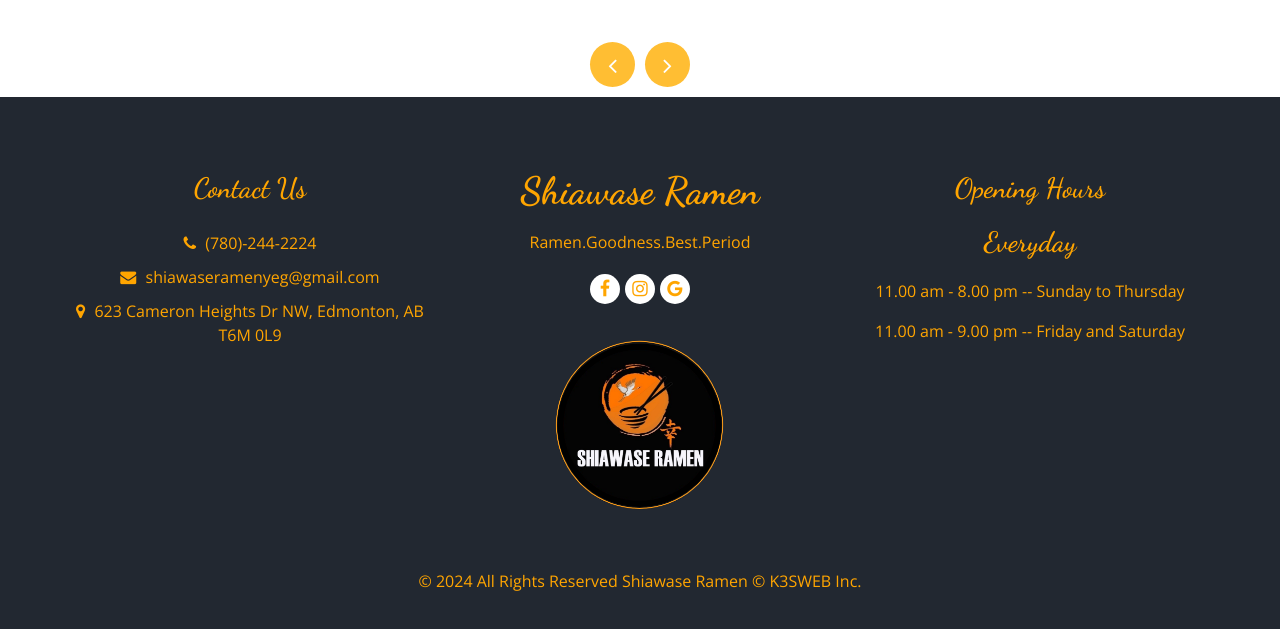
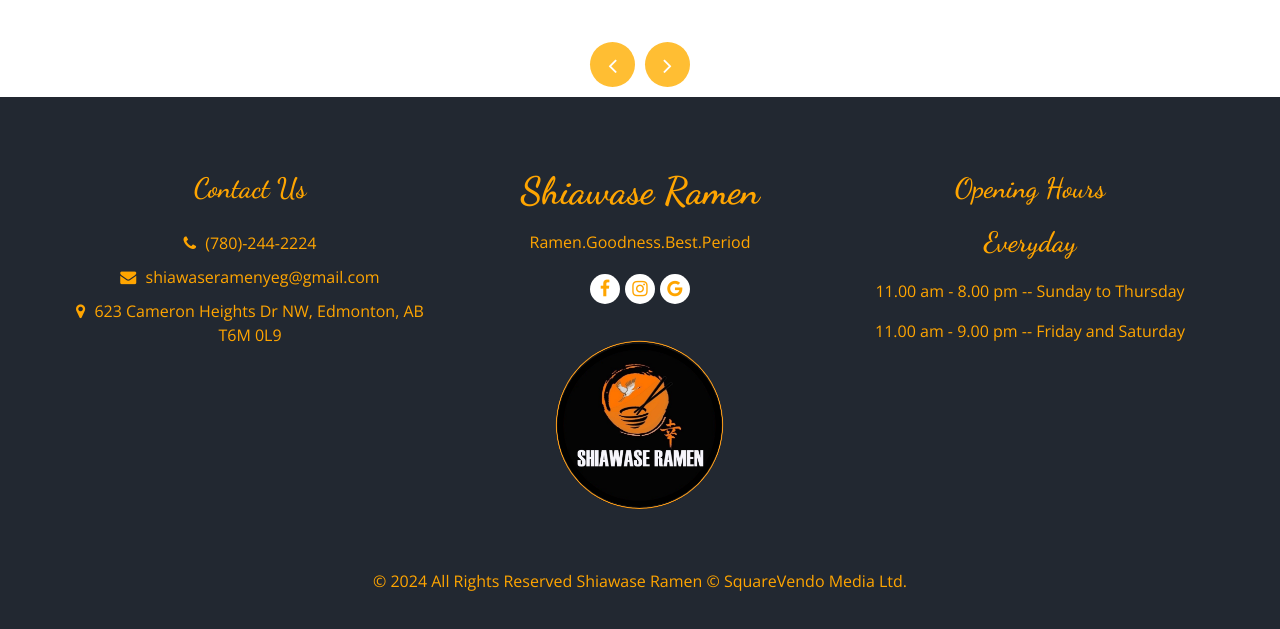
Before and after one commit to liam34/shiawase, a plain HTML site: page index.html in a window 1280 px wide. Shown: the part 6547-7176 px from the top of the page. Drawn offline with nearby package versions, Linux system fonts and the light colour scheme; some packages are replaced by stand-ins of ours.

Commit message:
apply changes to footer

```diff
--- a/index.html
+++ b/index.html
@@ -1485,7 +1485,7 @@
         <p  style="color:orange;">
           &copy; <span id="displayYear"></span> All Rights Reserved
           <a href="">Shiawase Ramen</a>
-          &copy; <span id="displayYear"></span>K3SWEB Inc.
+          &copy; <span id="displayYear"></span><A href="https://squarevendo.com/">SquareVendo Media Ltd.</A>
           <a href="" target="_blank"></a>
         </p>
       </div>
```
Also changed, not shown: about.html (+1 -1 lines), menu.html (+1 -1 lines).
